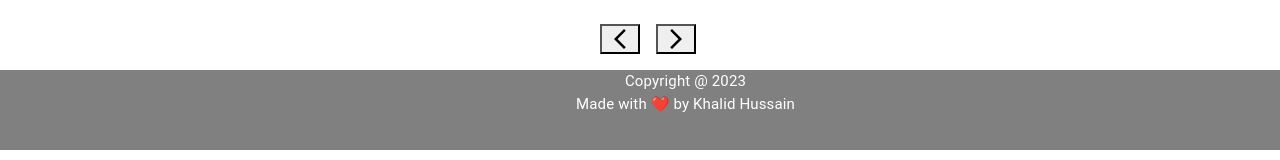
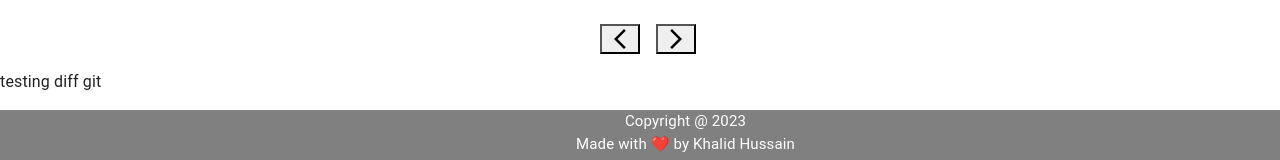
Before and after one commit to hjKhalid/Duniya-bhar-ki-khabr, a React (Create React App) app: page / in a window 1280 px wide. Shown: the part 4259-4419 px from the top of the page. Built offline with nearby package versions, Linux system fonts and the light colour scheme; no server answers.

Commit message:
commit test diff0

```diff
--- a/src/App.js
+++ b/src/App.js
@@ -148,7 +148,7 @@ function App(props) {
           <AI />
         </div>
 
-
+        <p>testing diff git </p>
       </div>
       <Footer />
     </>
```
